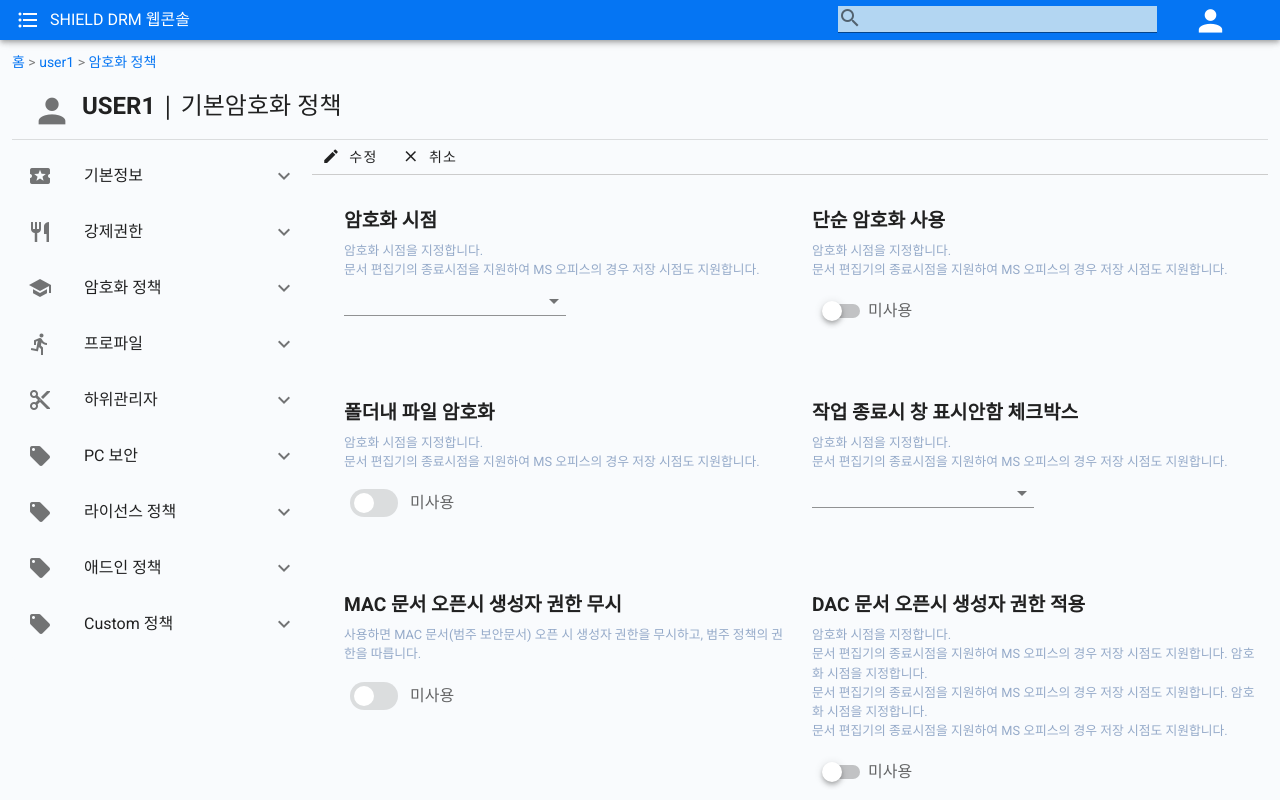
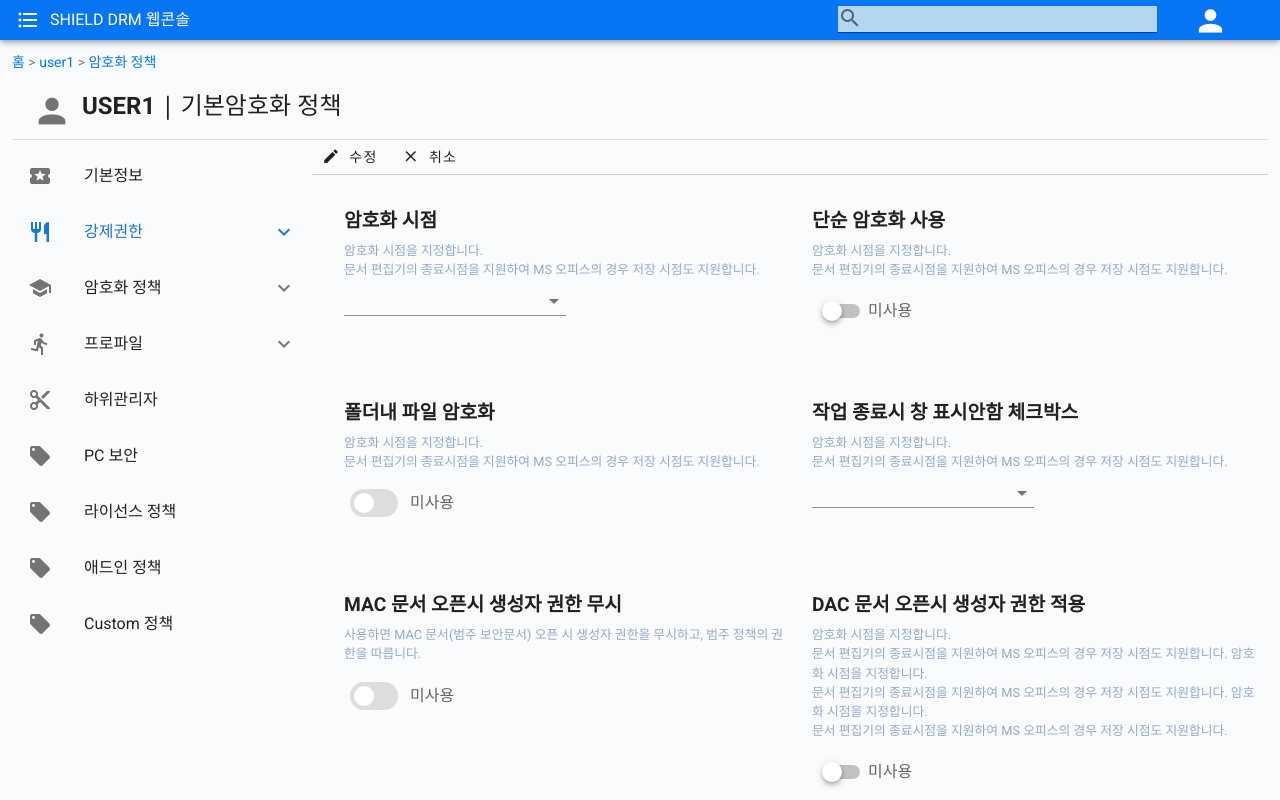
Before and after one commit to woo-da-young/cs_console_demo, a Vue app: page /#/ in a window 1280 px wide. Shown: the top 800 px of the page. Built offline with nearby package versions, Linux system fonts and the light colour scheme.

Commit message:
페이지 안 nav 조정

```diff
--- a/src/Home.vue
+++ b/src/Home.vue
@@ -111,7 +111,7 @@
           background-color="#F9FBFD"
         >
           <v-list height="100vh;" color="#F9FBFD">
-            <v-list-group
+            <!--<v-list-group
               v-for="item in items"
               :key="item.title"
               v-model="item.active"
@@ -120,11 +120,10 @@
               style="background-color:#F9FBFD;"
             >
               <template v-slot:activator >
-                <v-list-item-content >
+                <v-list-item-content>
                   <v-list-item-title v-text="item.title" ></v-list-item-title>
                 </v-list-item-content>
               </template>
-
               <v-list-item
                 style="background-color:#F9FBFD;"
                 v-for="child in item.items"
@@ -134,7 +133,49 @@
                   <v-list-item-title v-text="child.title"></v-list-item-title>
                 </v-list-item-content>
               </v-list-item>
-            </v-list-group>
+            </v-list-group>-->
+
+            <v-list-item-group color="primary" v-model="listOn" mandatory>
+              <div v-for="(item, i) in items" :key="i">
+                <v-list-group v-if="item.items && item.items.length > 0"
+
+                  :prepend-icon="item.action"
+                  no-action
+                  style="background-color:#F9FBFD;"
+                >
+                  <template v-slot:activator >
+                    <v-list-item-content>
+                      <v-list-item-title v-text="item.title" ></v-list-item-title>
+                    </v-list-item-content>
+                  </template>
+
+                  <v-list-item
+                    style="background-color:#F9FBFD;"
+                    v-for="child in item.items"
+                    :key="child.title"
+                    v-model="child.active"
+                  >
+                    <v-list-item-content>
+                      <v-list-item-title v-text="child.title"></v-list-item-title>
+                    </v-list-item-content>
+                  </v-list-item>
+                </v-list-group>
+
+                 <v-list-item  v-else >
+                  <v-list-item-icon>
+                    <v-icon v-text="item.action"></v-icon>
+                  </v-list-item-icon>
+                  <v-list-item-content>
+                    <v-list-item-title v-text="item.title"></v-list-item-title>
+                  </v-list-item-content>
+                </v-list-item>
+
+              </div>
+            </v-list-item-group>
+
+
+
+
           </v-list>
         </v-card>
 
@@ -483,7 +524,7 @@
         {
           action: 'mdi-silverware-fork-knife',
           items: [
-            { title: '등급권한' },
+            { title: '등급권한'},
             { title: 'DAC 권한' },
             { title: 'MAC 권한' },
           ],
@@ -554,6 +595,10 @@
         { title: '내 정보', icon: 'mdi-briefcase-outline' },
         { title: '로그아웃', icon: 'mdi-account-arrow-right-outline' },
       ],
+      dialog: false,
+      dialog2 : false,
+      listOn: 1,
+      subListOn: 1,
       }
     },
   }
--- a/src/Home2.vue
+++ b/src/Home2.vue
@@ -140,7 +140,25 @@
                                   </v-list-item>
                                   <v-divider></v-divider>
 
-                                  <!-- <v-list-item style="background-color:#F9FBFD">
+                                  <v-list-item style="background-color:#F9FBFD">
+                                      <v-row align="center" justify="space-around">
+                                        <v-col cols="4" ><v-checkbox v-model="checkbox" value="primary" hide-details ></v-checkbox></v-col>
+                                        <v-col cols="4">범주ID</v-col>
+                                        <v-col cols="4">범주명</v-col>
+                                      </v-row>
+                                  </v-list-item>
+                                  <v-divider></v-divider>
+                                  <div v-for="item in rangeList" :key="item.no">
+                                    <v-list-item>
+                                        <v-row align="center">
+                                          <v-col cols="4" ><input type="checkbox" style="border:2px solid #ddd;  border-radius: 50%;"></v-col>
+                                          <v-col cols="4">{{item.no}}</v-col>
+                                          <v-col cols="4">{{item.range}}</v-col>
+                                        </v-row>
+                                    </v-list-item>
+                                    <v-divider></v-divider>
+                                  </div>
+                                  <!--<v-list-item style="background-color:#F9FBFD">
                                       <v-row align="center" justify="space-around">
                                         <v-col cols="4" ><v-checkbox v-model="checkbox" value="primary" hide-details ></v-checkbox></v-col>
                                         <v-col cols="4">범주ID</v-col>
```
